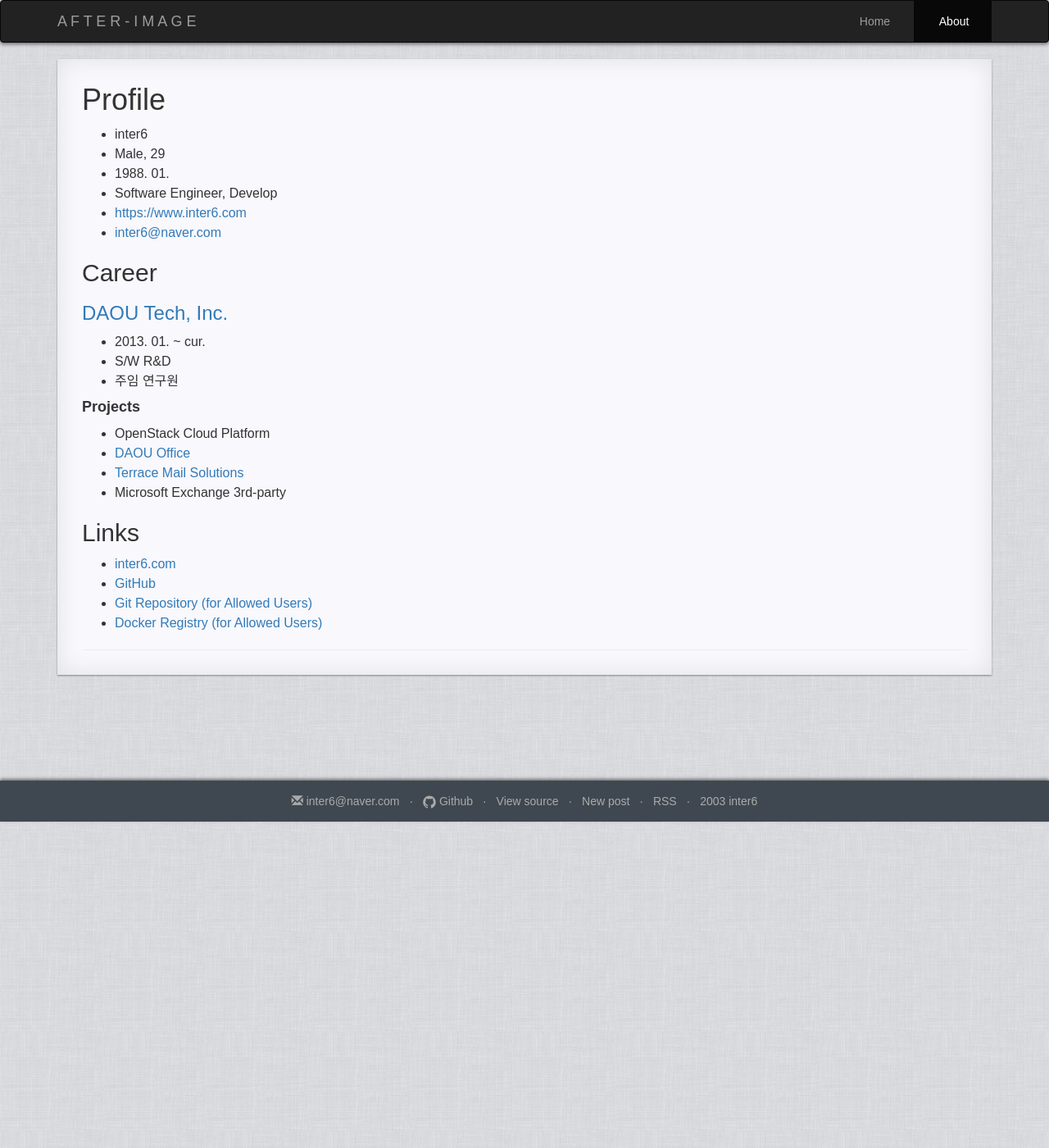
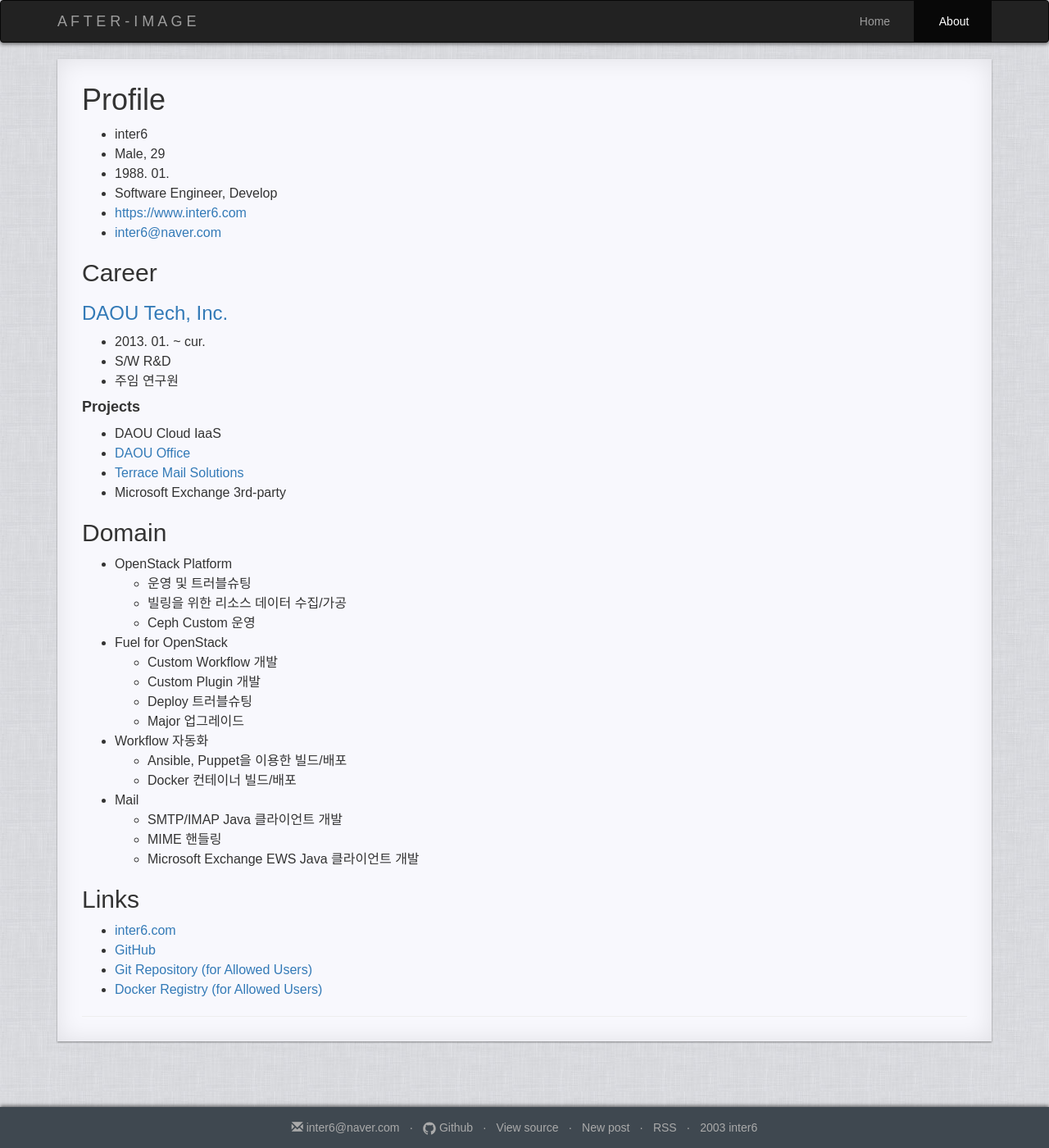
Before and after one commit to zizouu/zizouu.github.io, a Jekyll site: the page built from pages/1_about.md, in a window 1280 px wide. Shown: the whole page at 82% size. Built offline with Jekyll 4.4.1, drawn with Linux system fonts in a browser that asks for light colours; before the commit the page ends 1002 px from its top, so only the background shows below that.

```diff
--- a/pages/1_about.md
+++ b/pages/1_about.md
@@ -25,10 +25,29 @@ permalink: /about/
 
 #### Projects
 
-- OpenStack Cloud Platform
+- DAOU Cloud IaaS
 - [DAOU Office](http://daouoffice.com)
 - [Terrace Mail Solutions](http://terracemail.co.kr)
 - Microsoft Exchange 3rd-party
+
+## Domain
+
+- OpenStack Platform
+  - 운영 및 트러블슈팅
+  - 빌링을 위한 리소스 데이터 수집/가공
+  - Ceph Custom 운영
+- Fuel for OpenStack
+  - Custom Workflow 개발
+  - Custom Plugin 개발
+  - Deploy 트러블슈팅
+  - Major 업그레이드
+- Workflow 자동화
+  - Ansible, Puppet을 이용한 빌드/배포
+  - Docker 컨테이너 빌드/배포
+- Mail
+  - SMTP/IMAP Java 클라이언트 개발
+  - MIME 핸들링
+  - Microsoft Exchange EWS Java 클라이언트 개발
 
 
 ## Links
```
Also changed, not shown: _posts/openstack/2016-11-28-horizon-auth-by-token.md (added, +72 -0 lines).
